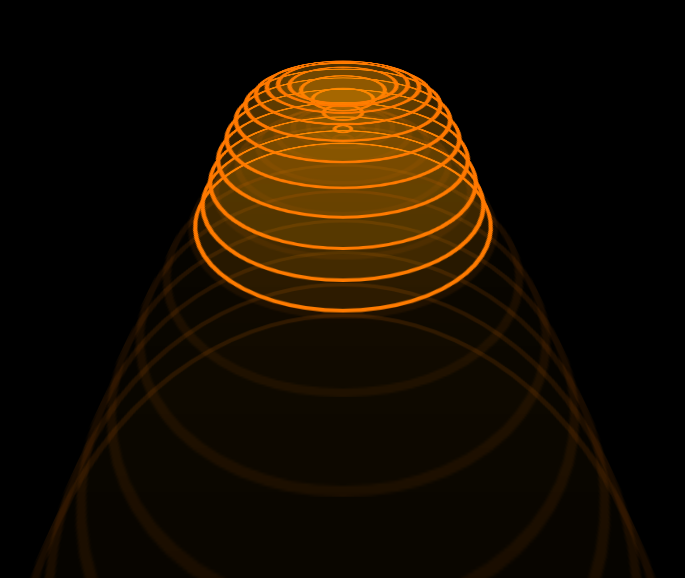
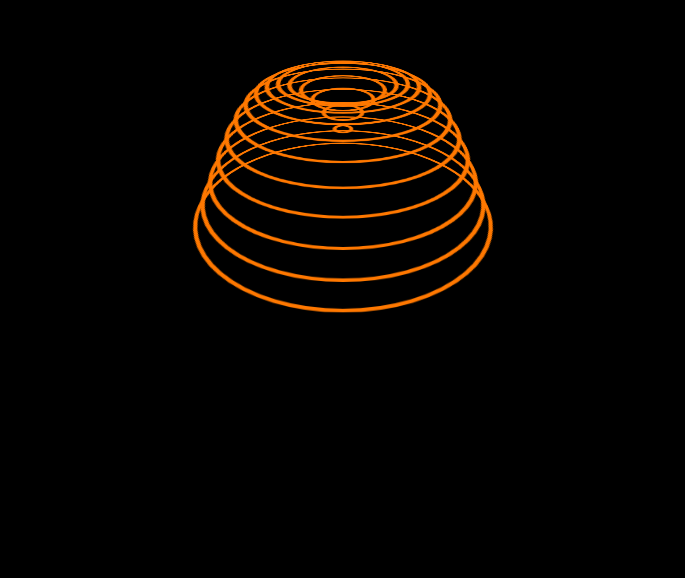
Before and after one commit to SaifLoai/3D_css.github.io, a plain HTML site: page index.html in a window 1280 px wide. Shown: the part 222-800 px from the top of the page, without its empty margins (297-982 px from the left). Drawn offline with Linux system fonts and the light colour scheme.

Commit message:
Update style.css

```diff
--- a/style.css
+++ b/style.css
@@ -27,8 +27,8 @@ body
     border-radius: 50%;
     transform: translateZ(-100px);
     animation: animate 3s ease-in-out infinite;
-    background: #ff9b001c;
-    -webkit-box-reflect: below 1px linear-gradient(#0001, #0002);
+    /* background: #ff9b001c;
+     -webkit-box-reflect: below 1px linear-gradient(#0001, #0002); */
 }
 @keyframes animate
 {
```
